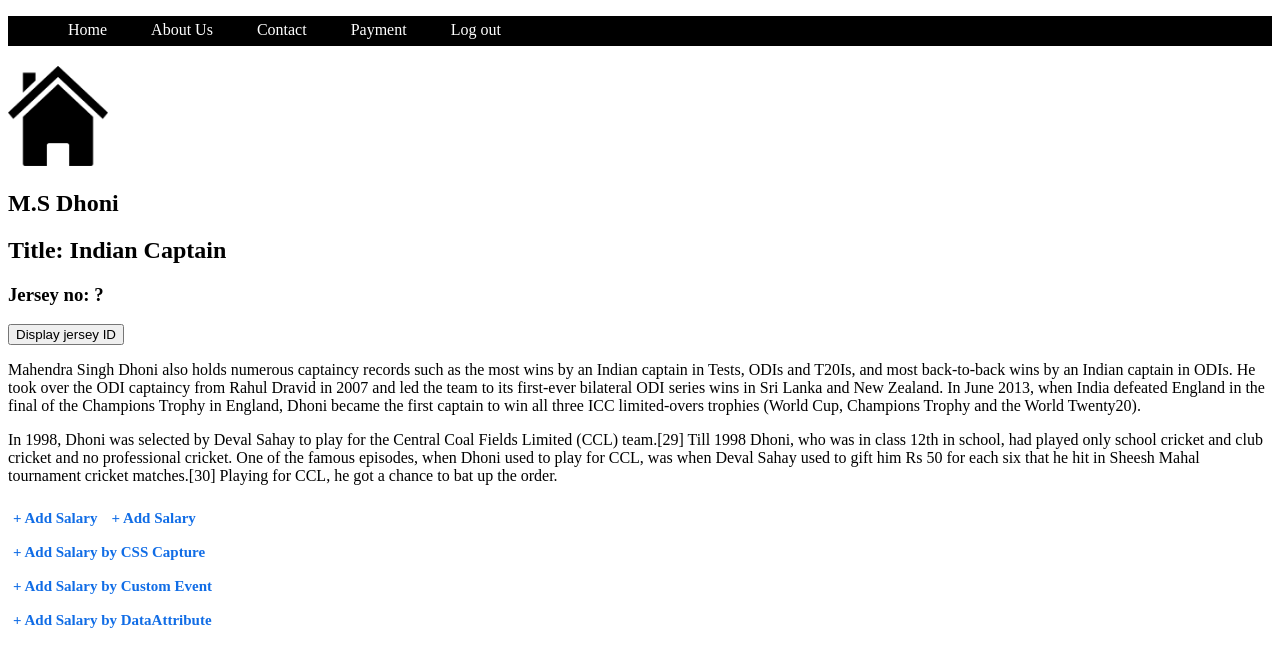
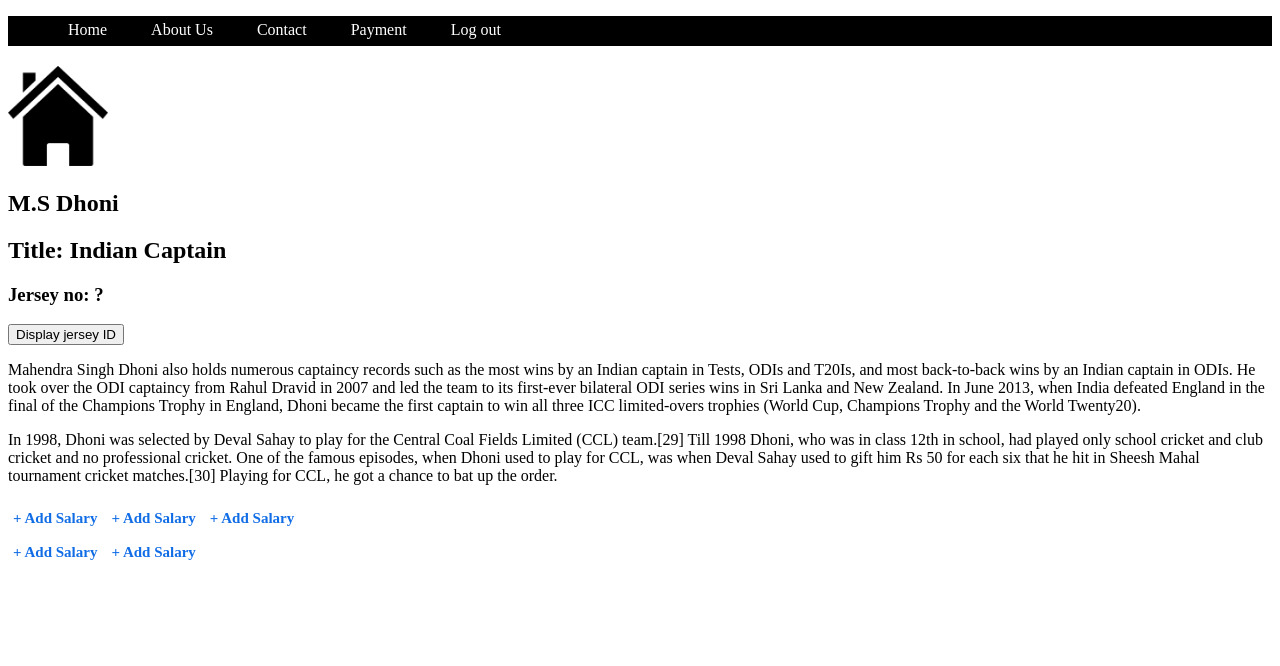
Before and after one commit to Shobha345/shobha-px-app, a plain HTML site: page pages/aboutus.html in a window 1280 px wide. Drawn offline with Linux system fonts and the light colour scheme.

Commit message:
buttons with same selector in another page

```diff
--- a/pages/aboutus.html
+++ b/pages/aboutus.html
@@ -50,7 +50,28 @@
                 to gift him Rs 50 for each six that he hit in Sheesh Mahal tournament cricket matches.[30] Playing for CCL, he
                 got a chance to bat up the order. </p>
             </div>
-            <div>
+            <div class="btn_container">
+              <div class="btn_container_1">
+                  <button class="test-salary-button adsalary" onclick="addSalary()"> <!--  .btn_container   .btn_container_1 > button:first-child -->
+                      <span>+ Add Salary</span> <!--  .btn_container   .btn_container_1 > button:first-child > span:first-child -->
+                  </button>
+                  <button class="test-salary-button adsalary" onclick="addSalary()">
+                      <span>+ Add Salary</span>
+                  </button>
+                  <button class="test-salary-button adsalary" onclick="addSalary()">
+                      <span>+ Add Salary</span>
+                  </button>
+              </div>
+              <div btn_conatiner_2>
+                  <button class="test-salary-button adsalary" onclick="addSalary()">
+                      <span>+ Add Salary</span>
+                  </button>
+                  <button class="test-salary-button adsalary" onclick="addSalary()">
+                      <span>+ Add Salary</span>
+                  </button>
+              </div>
+          </div>
+            <!-- <div>
               <button class="test-salary-button" onclick="addSalary()">
                 <span>+ Add Salary</span>
               </button>
@@ -61,9 +82,9 @@
               <br>
 
 
-            </div>
+            </div> -->
 
-            <div>
+            <!-- <div>
 
               <button class="test-salary-button" onclick="addSalary()">
                 <span>+ Add Salary by CSS Capture</span>
@@ -79,7 +100,7 @@
                 <span>+ Add Salary by DataAttribute</span>
               </button>
 
-            </div>
+            </div> -->
 
 
           </article>
```
Also changed, not shown: homepage.html (+2 -2 lines).
